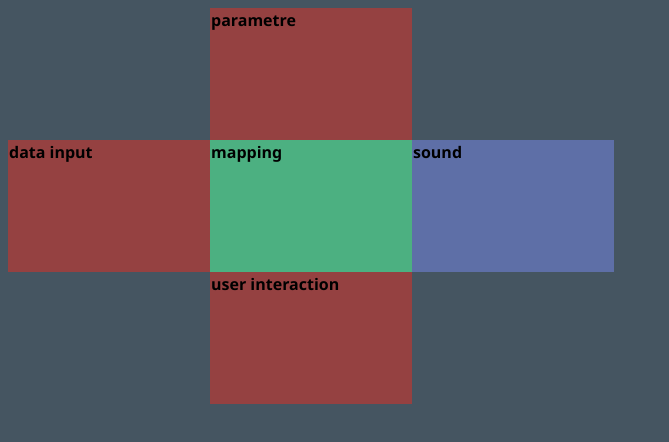
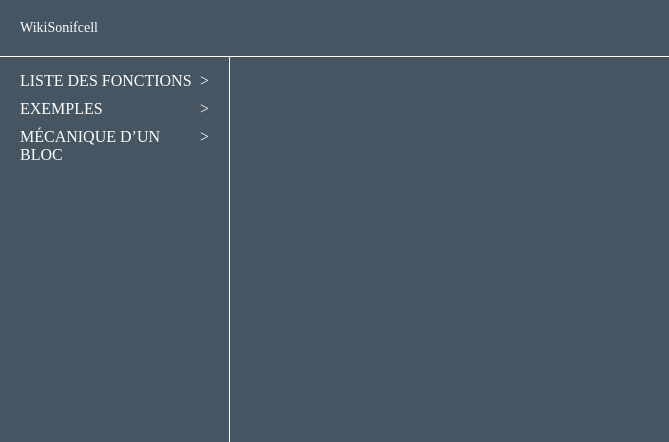
Before and after one commit to afaucheryved/WikiSonifcell, a plain HTML site: page page_carte_zones.html in a window 1280 px wide. Shown: the top 442 px of the page, without its empty margins (0-669 px from the left). Drawn offline with Linux system fonts and the light colour scheme.

Commit message:
rajout de la base de la page d'acceuil avec copier coler de l'index et du css

```diff
--- a/css/style.css
+++ b/css/style.css
@@ -0,0 +1,64 @@
+* {
+    margin: 0;
+    padding: 0;
+    box-sizing: border-box;
+}
+
+body {
+    background-color: #455561;
+
+}
+
+.container{
+    display: flex;
+
+}
+
+.sidebar{
+    width: 230px;
+    height: 100vh;
+    border-right:1px solid #ffffff;
+
+
+}
+
+.sidebar ul{
+    list-style: none;
+    padding-left: 20px;
+    padding-top: 15px;
+}
+
+.sidebar a {
+    text-decoration: none;
+    color : white;
+    display: flex;
+    justify-content:space-between;
+    padding-right: 20px;
+}
+
+
+
+.logo {
+    font-size: 14px;
+    color: white;
+    border-bottom:1px solid white;
+    display: block;
+    width: 100%;
+    padding: 20px;
+}
+
+.sidebar a:hover{
+    color:#aaaaaa;
+}
+
+.sidebar li{
+    margin-bottom: 10px;
+}
+
+.content {
+    flex: 1;
+}
+
+.sidebar a::after {
+    content: " >";
+}
--- a/page_carte_zones.html
+++ b/page_carte_zones.html
@@ -3,9 +3,31 @@
 <head>
     <meta charset="UTF-8">
     <meta name="viewport" content="width=device-width, initial-scale=1.0">
-    <title>Document</title>
+    <link rel="stylesheet" href="css/style.css">
+    <title>WikiSonifcell</title>
 </head>
-<body>
-    <script src="js/Sonifcell_carte_zones.js"></script>
-</body>
+    <body>
+        <div class="logo">WikiSonifcell</div>
+        <div class="container">
+            <aside class="sidebar">
+
+                <ul>
+                    <li><a href="#">LISTE DES FONCTIONS</a> </li>
+                    <li><a href="#">EXEMPLES</a> </li>
+                    <li><a href="#">MÉCANIQUE D’UN BLOC</a> </li>
+                </ul>
+
+            </aside>
+
+            <main class="content">
+
+            </main>
+
+
+            </div>
+        </div>
+
+        <script src="WikiSonifcell.js"></script>
+
+    </body>
 </html>
```
